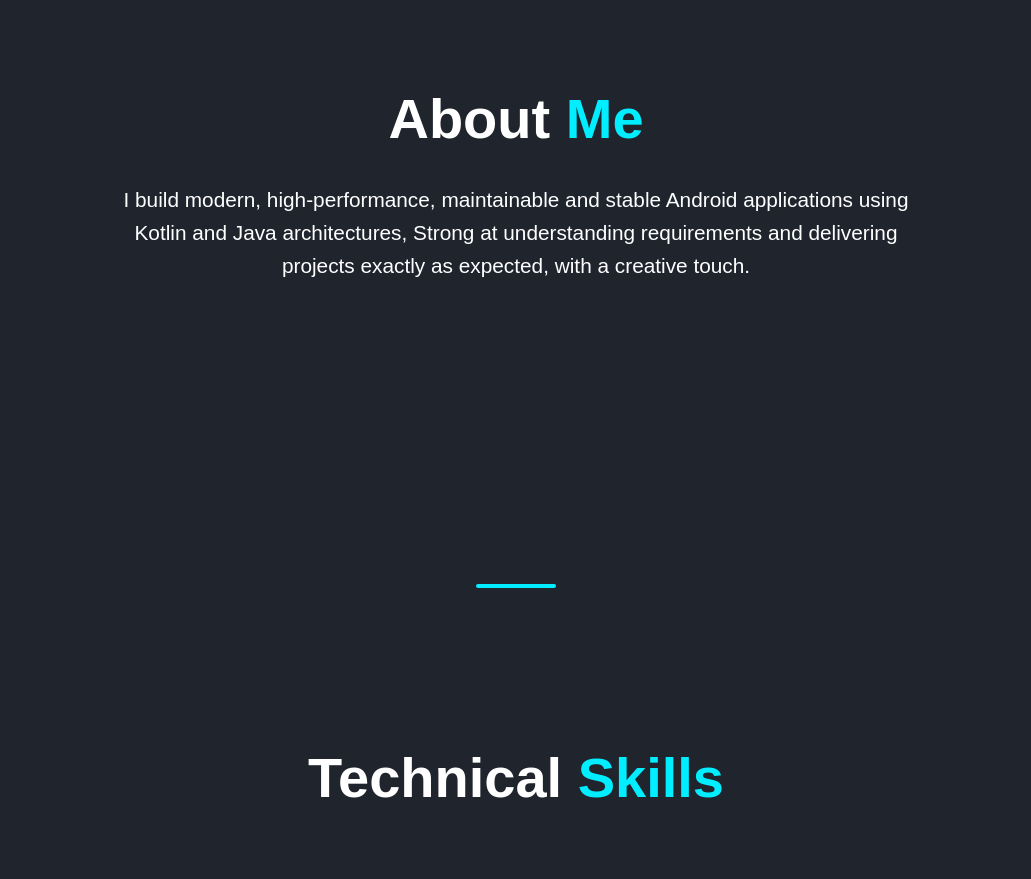
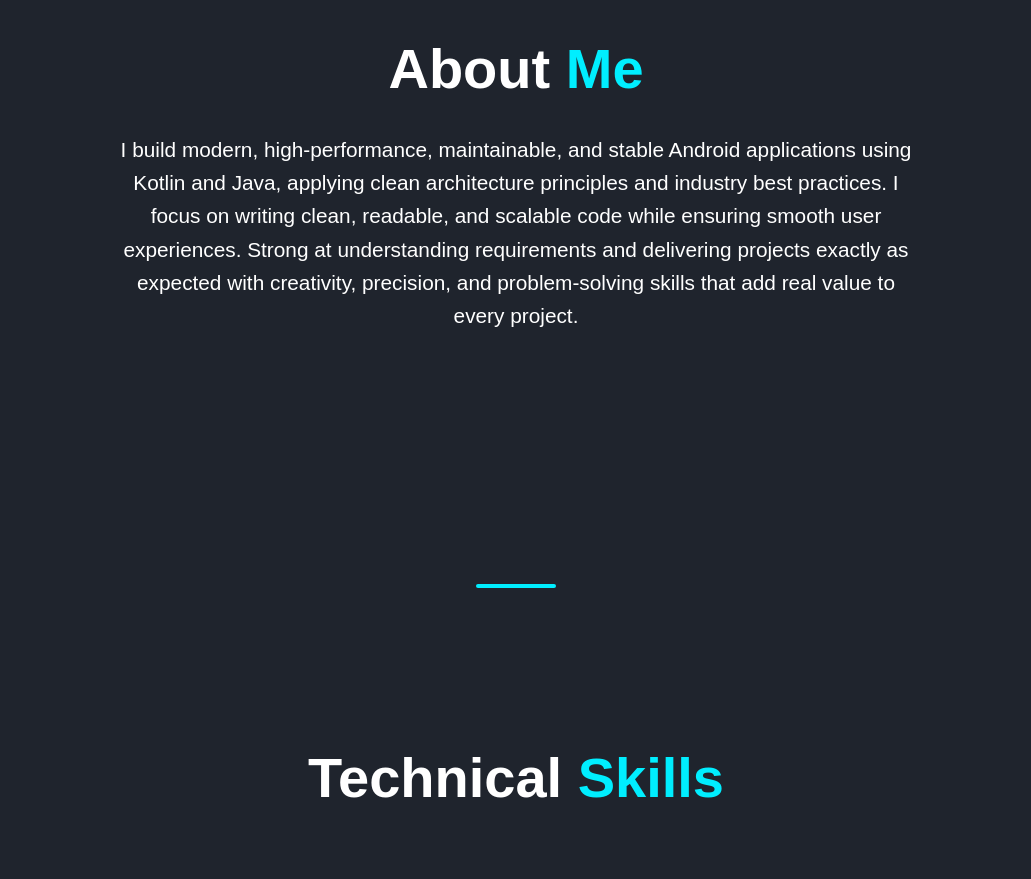
Before and after one commit to A7A-med/MyPortfolio, a plain HTML site: page index.html in a window 1280 px wide. Shown: the part 1020-1899 px from the top of the page, without its empty margins (124-1155 px from the left). Drawn offline with nearby package versions, Linux system fonts and the light colour scheme.

Commit message:
changed pfp & small changes

```diff
--- a/CSS/style.css
+++ b/CSS/style.css
@@ -280,6 +280,29 @@
     transform: scale(0.90);
 }
 
+/* 1. عرض الـ Scrollbar كله */
+::-webkit-scrollbar {
+    width: 12px; /* عرض البار */
+}
+
+/* 2. الخلفية بتاعة الـ Scrollbar (المكان اللي بيمشي فيه) */
+::-webkit-scrollbar-track {
+    background: var(--bg-color); /* بنخليه نفس لون خلفية الموقع عشان يندمج */
+}
+
+/* 3. الجزء اللي بيتحرك (الـ Handle) */
+::-webkit-scrollbar-thumb {
+    background: linear-gradient(transparent, var(--main-color)); /* تدرج لوني نيون */
+    border-radius: 10px; /* خليه دائري من الحواف */
+    border: 3px solid var(--bg-color); /* بنعمل مسافة بسيطة عشان يبان شيك */
+    box-shadow: 0 0 10px var(--main-color); /* تأثير النور */
+}
+
+/* 4. لما تحط الماوس على الـ Scrollbar ينور أكتر */
+::-webkit-scrollbar-thumb:hover {
+    background: linear-gradient(transparent, #00d9ff); /* درجة أفتح شوية من اللبني النيون */
+}
+
 ::-webkit-scrollbar {
     width: 12px;
 }
--- a/index.html
+++ b/index.html
@@ -51,7 +51,9 @@
 
     <section id="about" class="section">
         <h2 data-aos="fade-down">About <span>Me</span></h2>
-        <p data-aos="fade-up">I build modern, high-performance, maintainable and stable Android applications using Kotlin and Java architectures, Strong at understanding requirements and delivering projects exactly as expected, with a creative touch.</p>
+        <p data-aos="fade-up">I build modern, high-performance, maintainable, and stable Android applications using Kotlin and Java, applying clean architecture principles and industry best practices.
+            I focus on writing clean, readable, and scalable code while ensuring smooth user experiences.
+            Strong at understanding requirements and delivering projects exactly as expected with creativity, precision, and problem-solving skills that add real value to every project.</p>
     </section>
 
     <div class="divider" data-aos="zoom-in"></div>
```
Also changed, not shown: assets/ProfilePicture.png, assets/ProfilePictureOLD.png (added).
